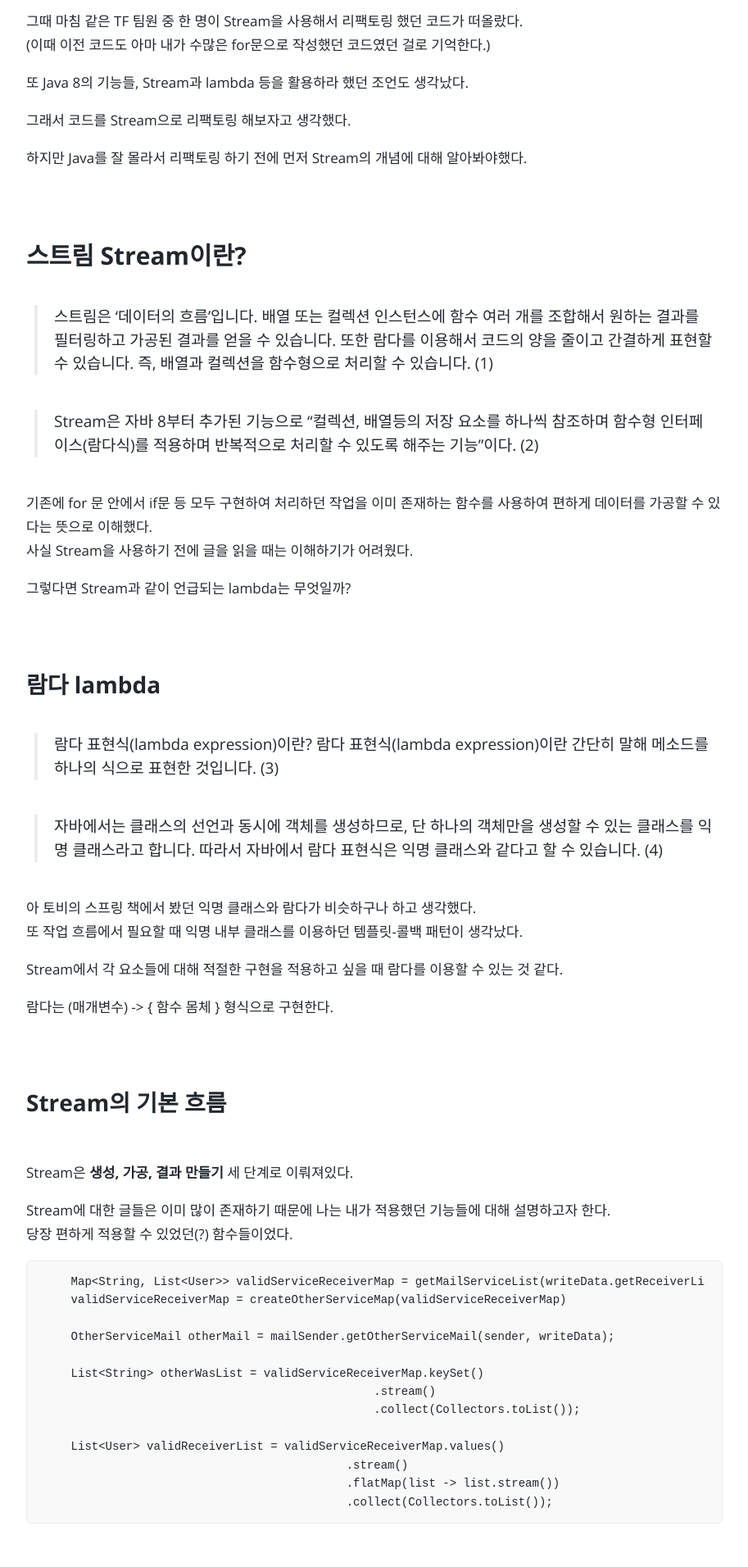
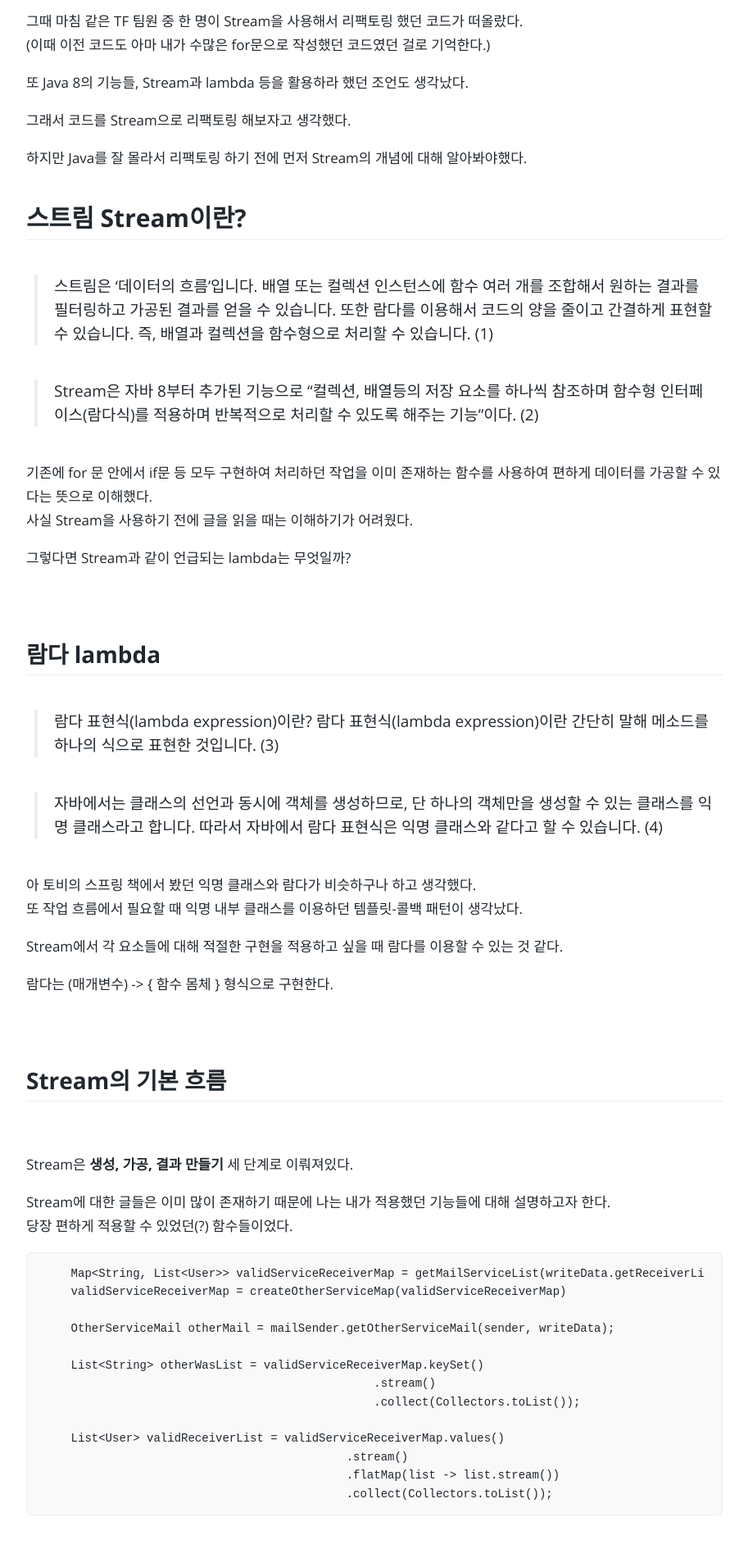
Before and after one commit to vormwald/joon, a Jekyll site: the page built from _posts/2019-02-24-[-TOAST-ROOKIE]-Stream이란 무엇일까?.md, in a window 1280 px wide. Shown: the part 516-2428 px from the top of the page at 82% size, without its empty margins (183-1096 px from the left). Built offline with Jekyll 4.4.1, drawn with Linux system fonts in a browser that asks for light colours; our own code applies the rules of GitHub Pages for plain Markdown files; comment, search, counter and statistics services are not loaded.

Commit message:
add line

```diff
--- a/_posts/2019-02-24-[-TOAST-ROOKIE]-Stream이란 무엇일까?.md
+++ b/_posts/2019-02-24-[-TOAST-ROOKIE]-Stream이란 무엇일까?.md
@@ -18,9 +18,9 @@ for문을 좀 더 나이스(?)하게 바꿀 수 있는 방법이 없을까? 하
 
 하지만 Java를 잘 몰라서 리팩토링 하기 전에 먼저 Stream의 개념에 대해 알아봐야했다.
 
-<br>
+# 스트림 Stream이란?
 
-# 스트림 Stream이란?
+---
 
 > 스트림은 '데이터의 흐름’입니다. 배열 또는 컬렉션 인스턴스에 함수 여러 개를 조합해서 원하는 결과를 필터링하고 가공된 결과를 얻을 수 있습니다. 또한 람다를 이용해서 코드의 양을 줄이고 간결하게 표현할 수 있습니다. 즉, 배열과 컬렉션을 함수형으로 처리할 수 있습니다. (1)
 
@@ -34,6 +34,8 @@ for문을 좀 더 나이스(?)하게 바꿀 수 있는 방법이 없을까? 하
 <br>
 
 ## 람다 lambda
+
+---
 
 > 람다 표현식(lambda expression)이란?
 > 람다 표현식(lambda expression)이란 간단히 말해 메소드를 하나의 식으로 표현한 것입니다. (3)
@@ -51,6 +53,8 @@ Stream에서 각 요소들에 대해 적절한 구현을 적용하고 싶을 때
 <br>
 
 ## Stream의 기본 흐름
+
+---
 
 <br>
 
@@ -107,6 +111,9 @@ collect를 사용한 후에 다시 .을 이용하여 함수를 사용하려해
 <br>
 
 ## 소감
+
+---
+
 기능 구현 코드를 작성하는 것보다 Stream을 적용하는 데 시간이 더 오래 걸렸다.
 아무래도 기본 개념도 몰랐어서 동작을 이해하는 게 힘들었다. 물론 아직도 제대로 이해하지 못했다.
 
```
